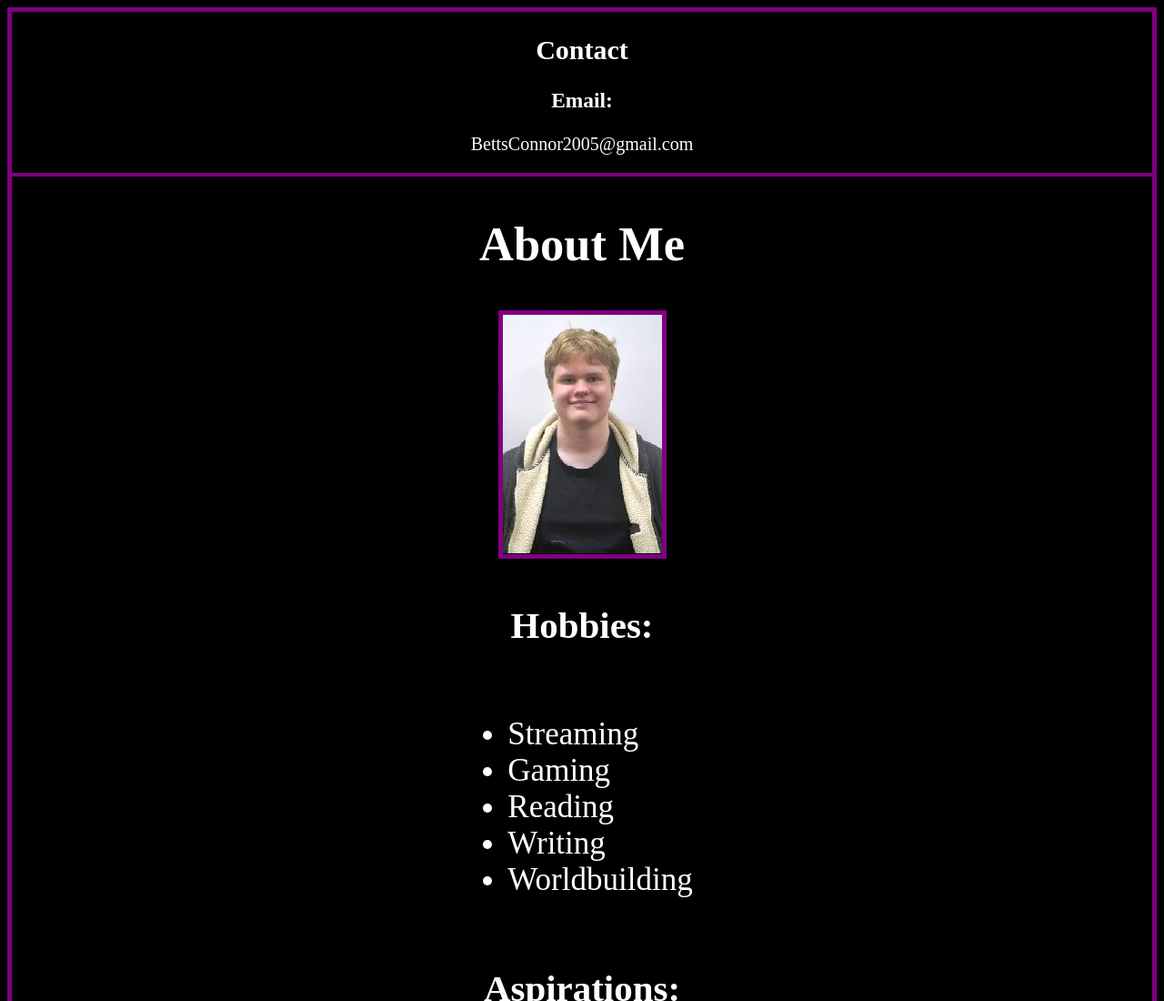
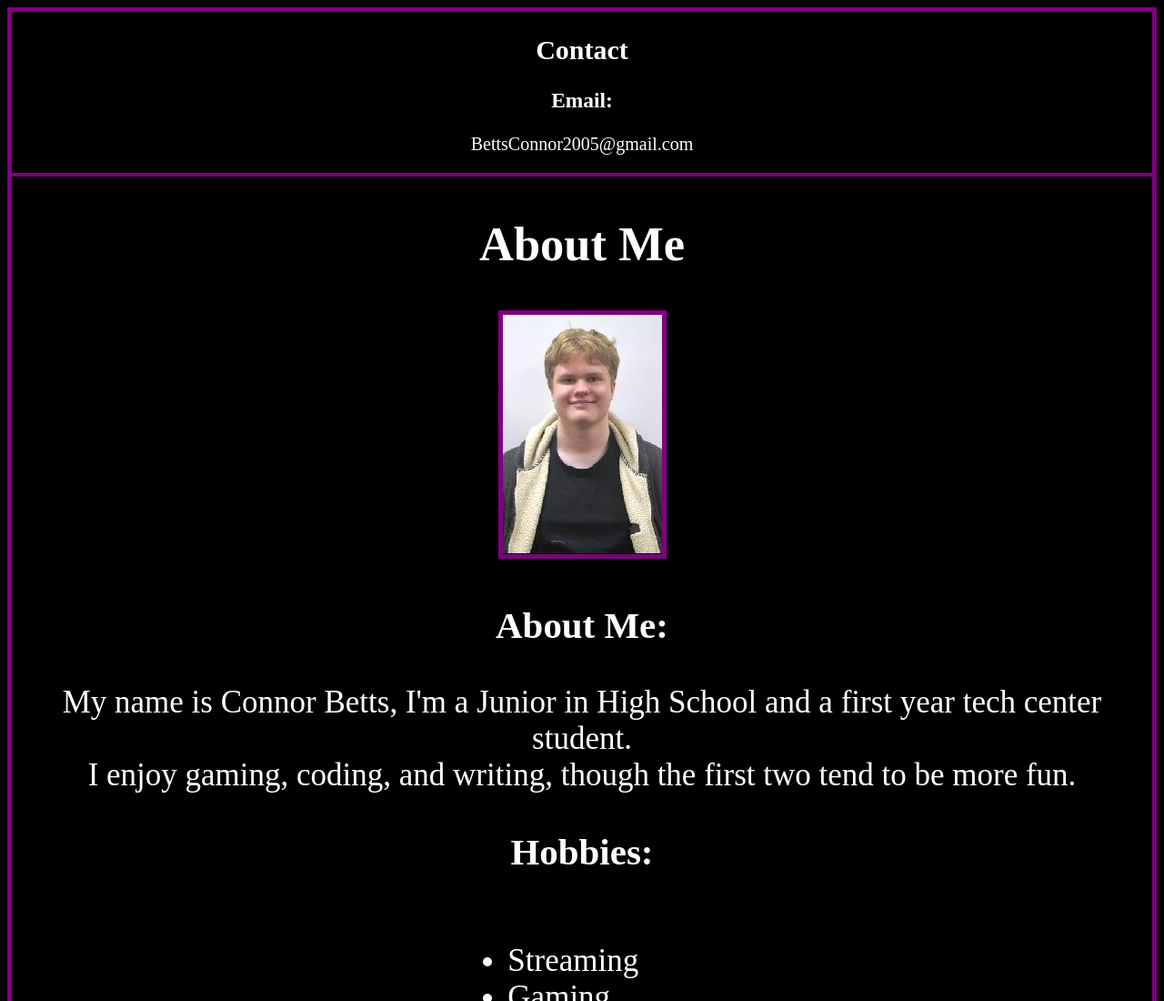
Before and after one commit to oaisd-ctc/online-portfolio-Connor-Betts-student, a plain HTML site: page index.html in a window 1280 px wide. Shown: the top 1100 px of the page at 91% size. Drawn offline with Linux system fonts and the light colour scheme.

Commit message:
added to about

```diff
--- a/index.html
+++ b/index.html
@@ -15,6 +15,9 @@
     <div class="About">
         <h2>About Me</h2>
         <img src="Images/MyFace.jpg" alt="my face" class="images">
+        <h3>About Me:</h3>
+        <p>My name is Connor Betts, I'm a Junior in High School and a first year tech center student.<br/>
+            I enjoy gaming, coding, and writing, though the first two tend to be more fun.</p>
         <h3>Hobbies:</h3>
         <ul class="lists">
             <li>Streaming</li>
```
